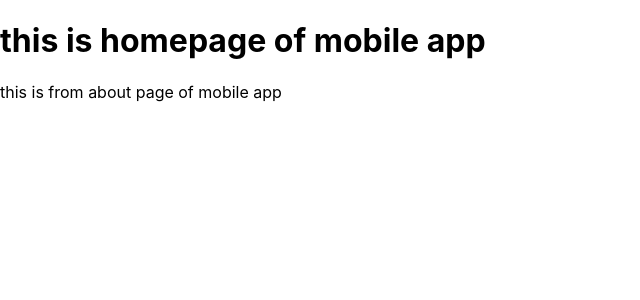
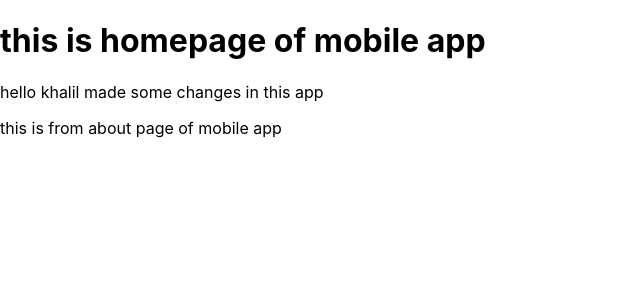
Before and after one commit to khalilkhan-Dev/mobile, a React (Create React App) app: page / in a window 1280 px wide. Shown: the top 300 px of the page, without its empty margins (0-640 px from the left). Built offline with nearby package versions, Linux system fonts and the light colour scheme.

Commit message:
khalil mad chnages

```diff
--- a/src/components/Home.jsx
+++ b/src/components/Home.jsx
@@ -5,6 +5,8 @@ const Home = () => {
   return (
     <>
     <h1>this is homepage of mobile app</h1>
+
+    <p>hello khalil made some changes in this app</p>
     <About/>
 
     </>
```
